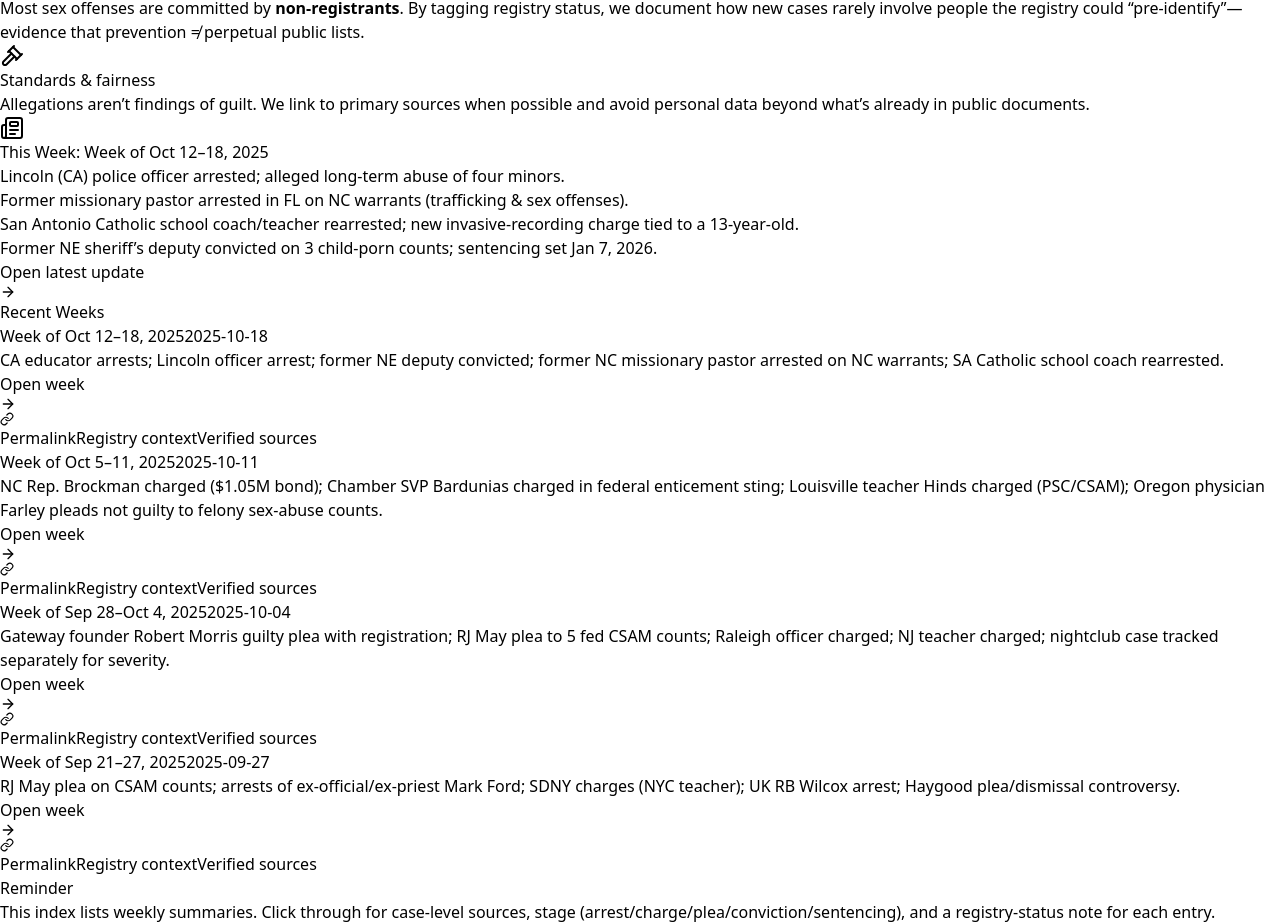
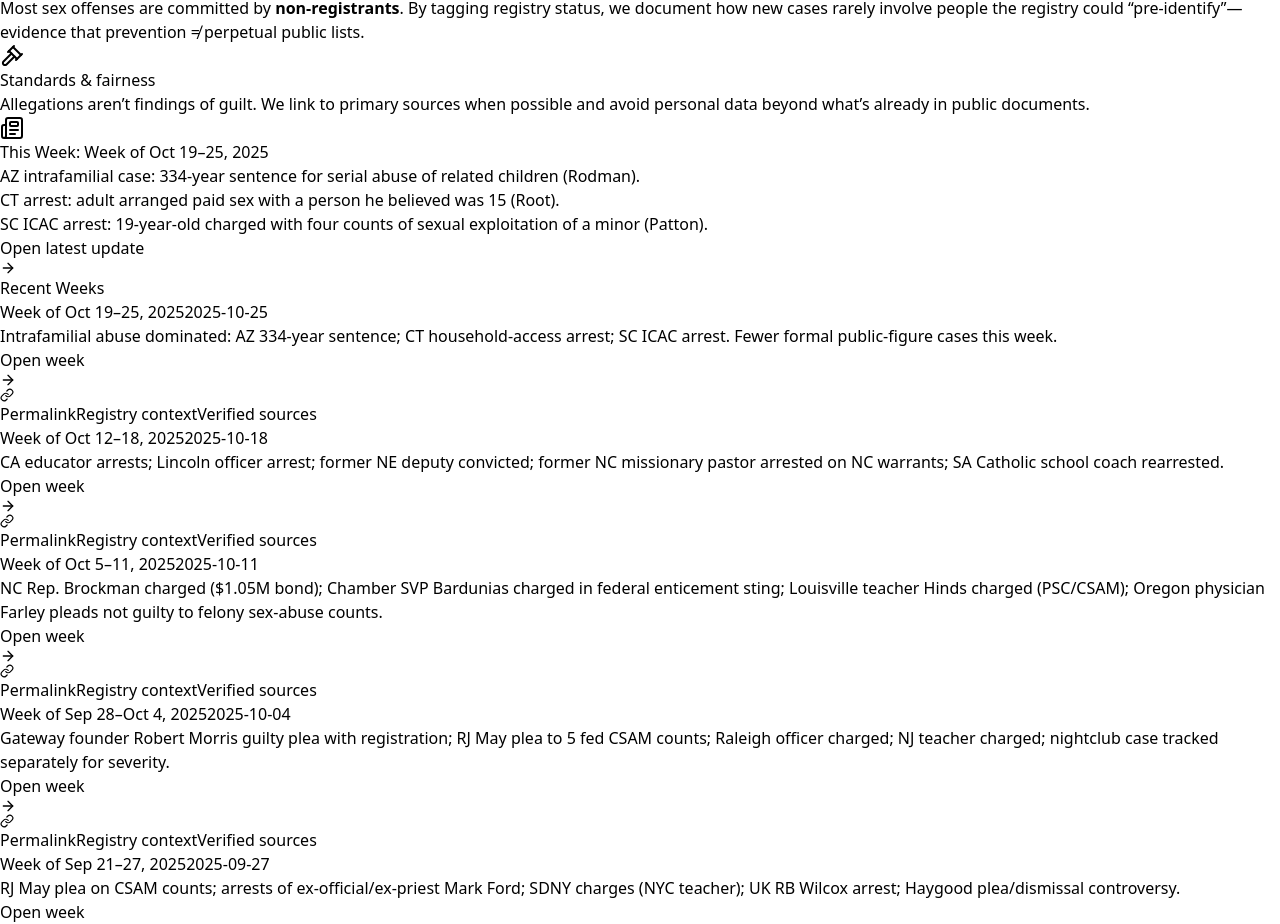
Before and after one commit to projectsolarrecon/Solar, a React (Vite) app: page /resources/accountability-watch in a window 1280 px wide. Shown: the part 3430-4354 px from the top of the page. Built offline with nearby package versions, Linux system fonts and the light colour scheme.

Commit message:
Update accountabilityWatch.ts

```diff
--- a/src/data/accountabilityWatch.ts
+++ b/src/data/accountabilityWatch.ts
@@ -7,6 +7,14 @@ export type AccountabilityItem = {
 };
 
 export const accountabilityWatch: AccountabilityItem[] = [
+{
+  date: "2025-10-25",
+  title: "Week of Oct 19–25, 2025",
+  slug: "2025-10-25",
+  summary:
+    "Intrafamilial abuse dominated: AZ 334-year sentence; CT household-access arrest; SC ICAC arrest. Fewer formal public-figure cases this week.",
+  path: "/resources/accountability-watch/2025-10-25",
+},
 {
   date: "2025-10-18",
   title: "Week of Oct 12–18, 2025",
```
